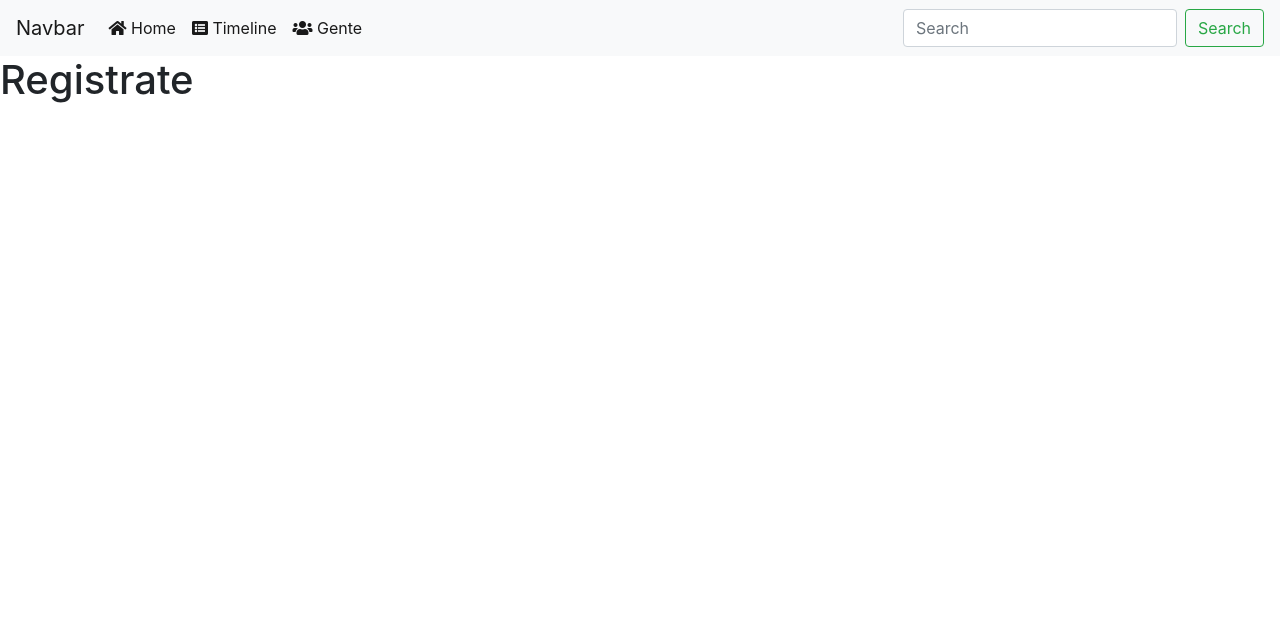
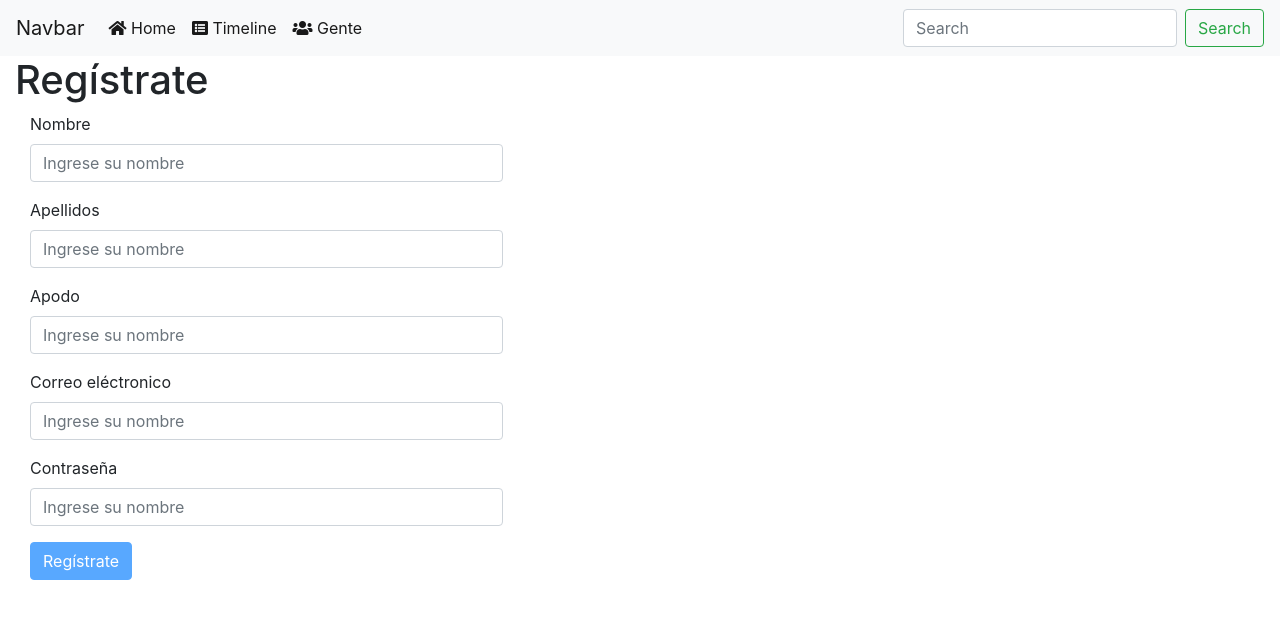
Before and after one commit to christianzarur/Backend-appcorredores, an Angular app in the folder client/: page /registro in a window 1280 px wide. Shown: the top 618 px of the page. Built offline with nearby package versions, Linux system fonts and the light colour scheme.

Commit message:
registro vista

```diff
--- a/client/src/app/app.module.ts
+++ b/client/src/app/app.module.ts
@@ -1,5 +1,7 @@
 import { BrowserModule } from '@angular/platform-browser';
 import { NgModule } from '@angular/core';
+import { FormsModule } from "@angular/forms";
+import { HttpModule } from "@angular/http";
 import { routing, appRoutingProviders } from './app.routing';
 
 //Componentes
@@ -16,6 +18,7 @@ import { RegisterComponent } from './components/register/register.component';
   ],
   imports: [
     BrowserModule,
+    FormsModule,
     routing
   ],
   providers: [
--- a/client/src/app/components/register/register.component.html
+++ b/client/src/app/components/register/register.component.html
@@ -1 +1,39 @@
-<h1>{{title}}</h1>
+<div class="col-lg-5">
+    <h1>{{title}}</h1>
+    <form #registerForm ="ngForm" (ngSubmit)="onSubmit()" class= "col-lg-12">
+        <div class="form-group">
+            <label >Nombre</label>
+            <input type="text" name="nombre" #name="ngModel" [(ngModel)]="user.nombre"
+            class="form-control" required placeholder="Ingrese su nombre"/>
+            <span *ngIf="!name.valid && name.touched">El nombre es obligatorio</span>
+        </div>
+        <div class="form-group">
+            <label>Apellidos</label>
+            <input type="text" name="apellido" #apellido="ngModel" [(ngModel)]="user.apellido" class="form-control" required placeholder="Ingrese su nombre"/>
+            <span *ngIf="!apellido.valid && apellido.touched">Los apellidos son obligatorio</span>
+        </div>
+        <div class="form-group">
+            <label>Apodo</label>
+            <input type="text" name="nick" #nick="ngModel" [(ngModel)]="user.nick" class="form-control" required placeholder="Ingrese su nombre"/>
+            <span *ngIf="!nick.valid && nick.touched">El apodo es obligatorio</span>
+        </div>
+        <div class="form-group">
+            <label>Correo eléctronico</label>
+            <input type="text" name="email" #email="ngModel" [(ngModel)]="user.email" class="form-control" required pattern="[a-z0-9._%+-]+@[a-z0-9.-]+\.[a-z]{2,4}$" placeholder="Ingrese su nombre"/>
+            <span *ngIf="!email.valid && email.touched">El correo electrónico es obligatoria</span>
+        </div>
+        <div class="form-group">
+            <label>Contraseña</label>
+            <input type="text" name="password" #password="ngModel" [(ngModel)]="user.password" class="form-control" required placeholder="Ingrese su nombre"/>
+            <span *ngIf="!password.valid && password.touched">La contraseña es obligatoria</span>
+        </div>
+        <button type="submit" class="btn btn-primary" [disabled]="!registerForm.form.valid">Regístrate
+        </button>
+    </form>
+
+
+
+
+
+
+</div>
--- a/client/src/app/components/register/register.component.ts
+++ b/client/src/app/components/register/register.component.ts
@@ -1,5 +1,6 @@
 import { Component, OnInit } from '@angular/core';
-
+import { Router, ActivatedRoute, Params } from '@angular/router';
+import { User } from '../models/user';
 @Component({
   selector: 'app-register',
   templateUrl: './register.component.html',
@@ -7,13 +8,27 @@ import { Component, OnInit } from '@angular/core';
 })
 export class RegisterComponent implements OnInit {
   public title: string;
-
-  constructor() {
-    this.title = 'Registrate'
+  public user: User;
+  constructor(
+    private _route: ActivatedRoute,
+    private _router: Router
+  ) {
+    this.title = 'Regístrate'
+    this.user = new User("",
+      "",
+      "",
+      "",
+      "",
+      "",
+      "ROLE_USER",
+      "");
    }
 
   ngOnInit() {
     console.log('Componente de registro cargando...');
   }
 
+  onSubmit(){
+    console.log(this.user);
+  }
 }
--- a/client/src/assets/styles.css
+++ b/client/src/assets/styles.css
@@ -0,0 +1,9 @@
+.h1-strong{
+    font-size: 35px;
+    font-weight: bold;
+    margin-left: 13px;
+    margin-bottom: 20px;
+    padding-bottom: 15px;
+    border-bottom: 1px solid #eee
+
+}
```
